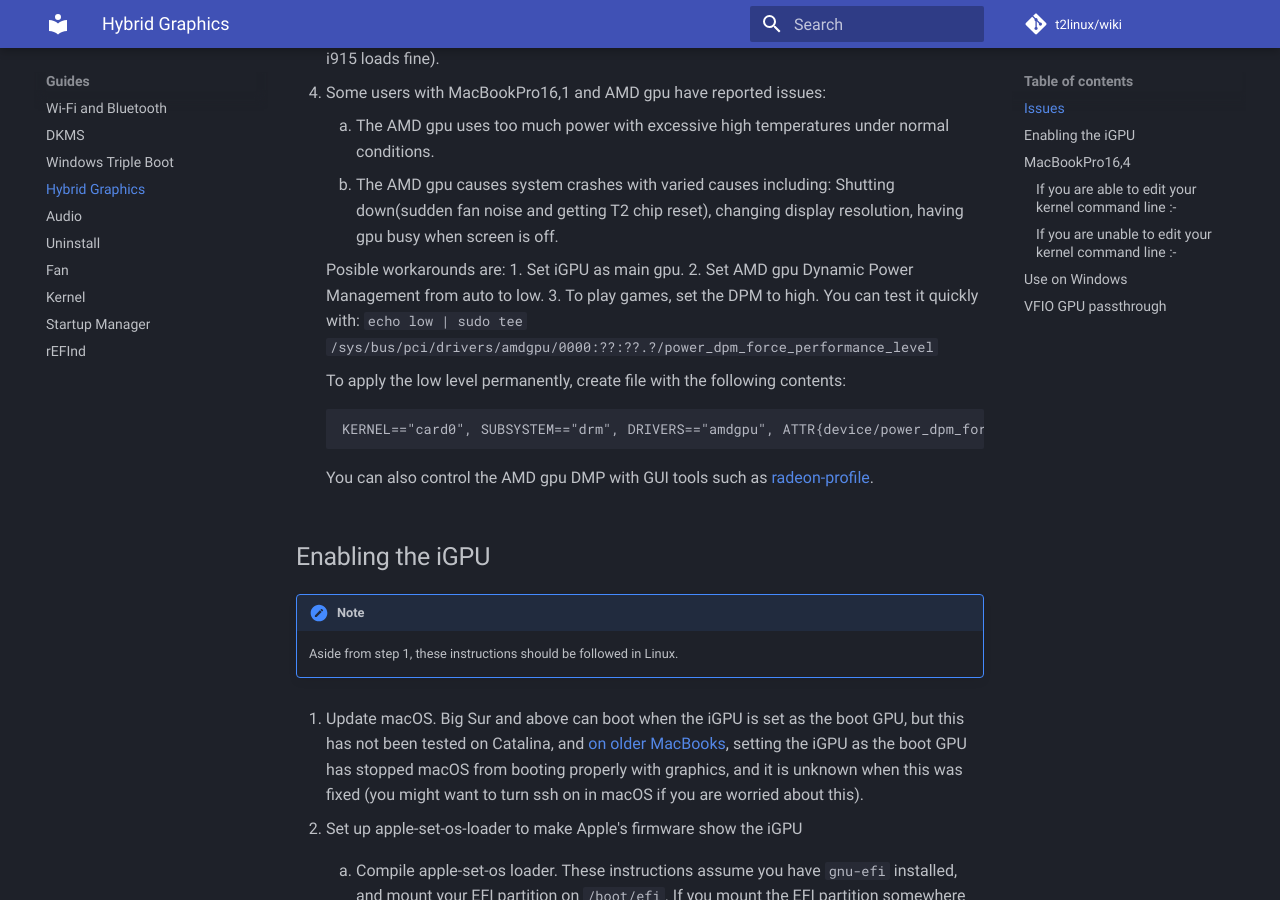
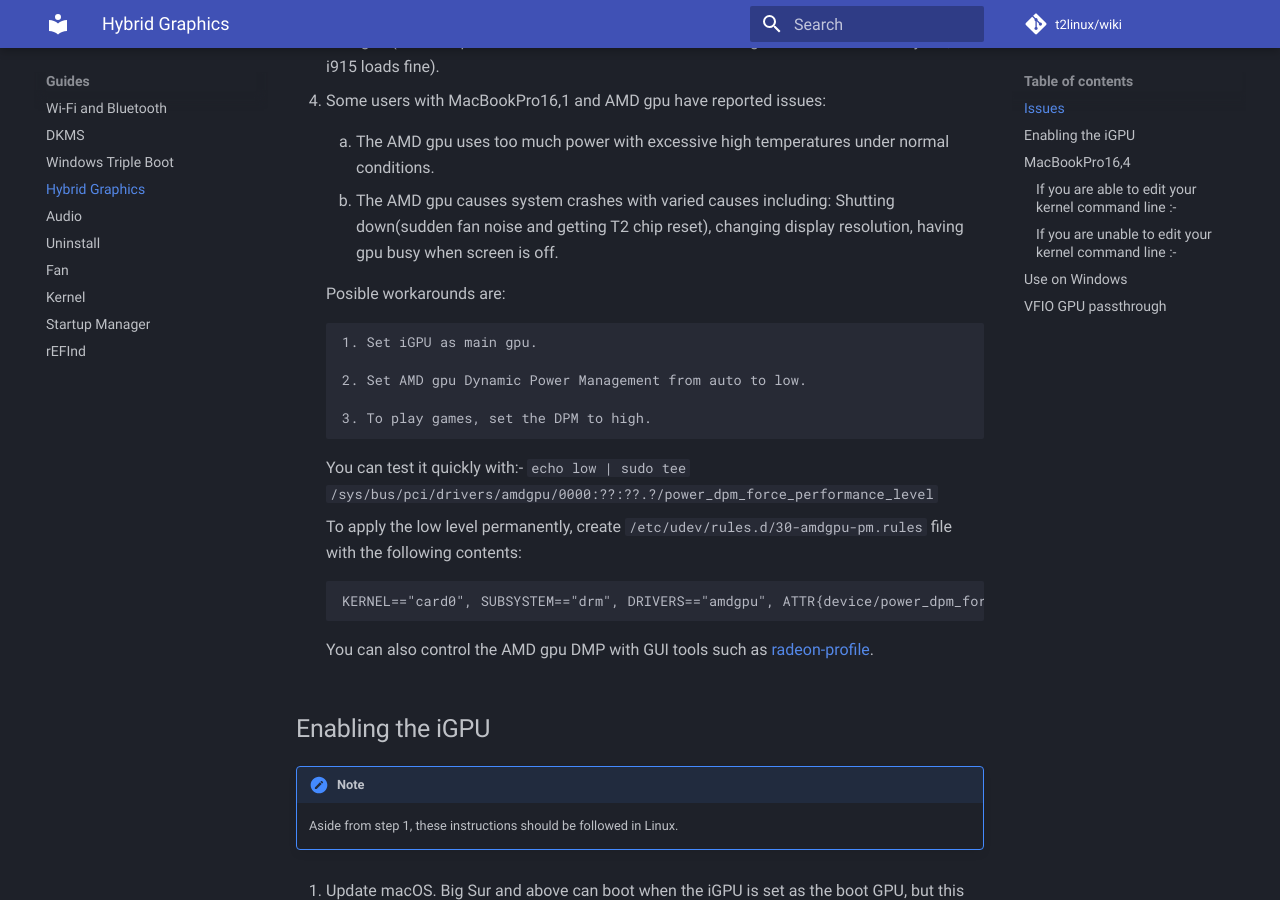
Before and after one commit to t2linux/wiki, an MkDocs documentation site: the page built from docs/guides/hybrid-graphics.md, in a window 1280 px wide and 900 px high, scrolled down 802 px. Built offline with MkDocs 1.6.1 and Material for MkDocs 9.7.7, drawn with Linux system fonts in a browser that asks for light colours; comment, search, counter and statistics services are not loaded.

````diff
--- a/docs/guides/hybrid-graphics.md
+++ b/docs/guides/hybrid-graphics.md
@@ -7,23 +7,33 @@ This has been tested on the MacBookPro16,1 and the MacBookPro15,1. The 15,3 and
 ## Issues
 
 1. Resume after suspend is broken, as the GMUX (graphics multiplexer) doesn't connect the iGPU to the display after resuming. For this to be fixed, a Linux driver for `acpi:APP000B:GPUC:` needs to be written (macOS uses AppleMuxControl2.kext). The extra battery life may make this a worthwhile trade-off (about 3 hours to almost 6 hours on a MacBookPro16,1)
+
 2. If using `DRI_PRIME=1` on programs causes system crashes, with "[CPU CATERR](https://gist.github.com/Redecorating/956a672e6922e285de83fdd7d9982e5e#gistcomment-3719941)" problem reports in macOS, disable dynamic power management with the `amdgpu.dpm=0` kernel argument, or `echo high | sudo tee /sys/bus/pci/drivers/amdgpu/0000:??:??.?/power_dpm_force_performance_level`.
+
 3. If apple-set-os is loaded, the iGPU will control display brightness, and if the iGPU isn't the boot gpu, the i915 Intel graphics driver will not load, and the display brightness cannot be changed (The exception to this is sometimes when rebooting from macOS Recovery etc, i915 loads fine).
+
 4. Some users with MacBookPro16,1 and AMD gpu have reported issues:
 
     1. The AMD gpu uses too much power with excessive high temperatures under normal conditions.
+
     2. The AMD gpu causes system crashes with varied causes including: Shutting down(sudden fan noise and getting T2 chip reset), changing display resolution, having gpu busy when screen is off.
 
     Posible workarounds are:
+
         1. Set iGPU as main gpu.
+
         2. Set AMD gpu Dynamic Power Management from auto to low.
+
         3. To play games, set the DPM to high.
-    You can test it quickly with: `echo low | sudo tee /sys/bus/pci/drivers/amdgpu/0000:??:??.?/power_dpm_force_performance_level`
 
-    To apply the low level permanently, create </etc/udev/rules.d/30-amdgpu-pm.rules> file with the following contents:
-        ```plain
-        KERNEL=="card0", SUBSYSTEM=="drm", DRIVERS=="amdgpu", ATTR{device/power_dpm_force_performance_level}="low"
-        ```
+    You can test it quickly with:- `echo low | sudo tee /sys/bus/pci/drivers/amdgpu/0000:??:??.?/power_dpm_force_performance_level`
+
+    To apply the low level permanently, create `/etc/udev/rules.d/30-amdgpu-pm.rules` file with the following contents:
+
+    ```plain
+    KERNEL=="card0", SUBSYSTEM=="drm", DRIVERS=="amdgpu", ATTR{device/power_dpm_force_performance_level}="low"
+    ```
+
     You can also control the AMD gpu DMP with GUI tools such as [radeon-profile](https://github.com/emerge-e-world/radeon-profile).
 
 ## Enabling the iGPU
````
